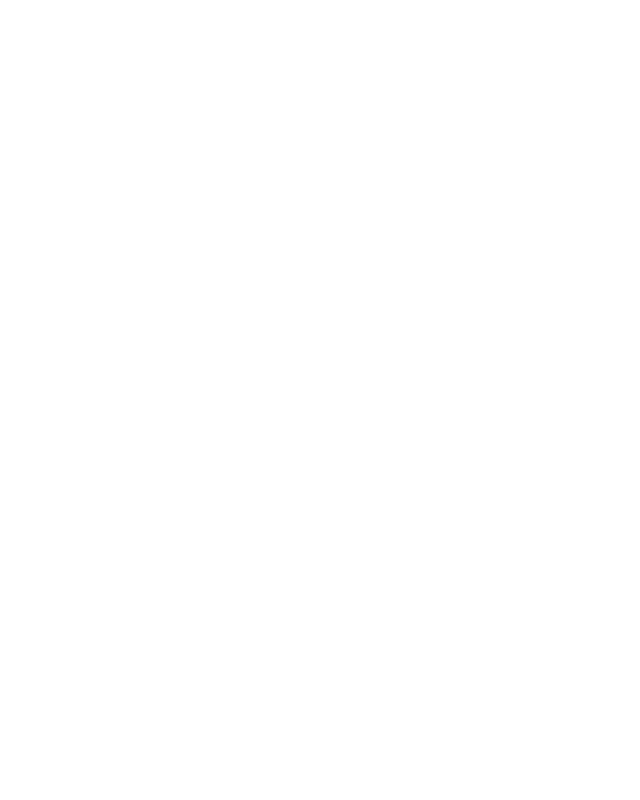
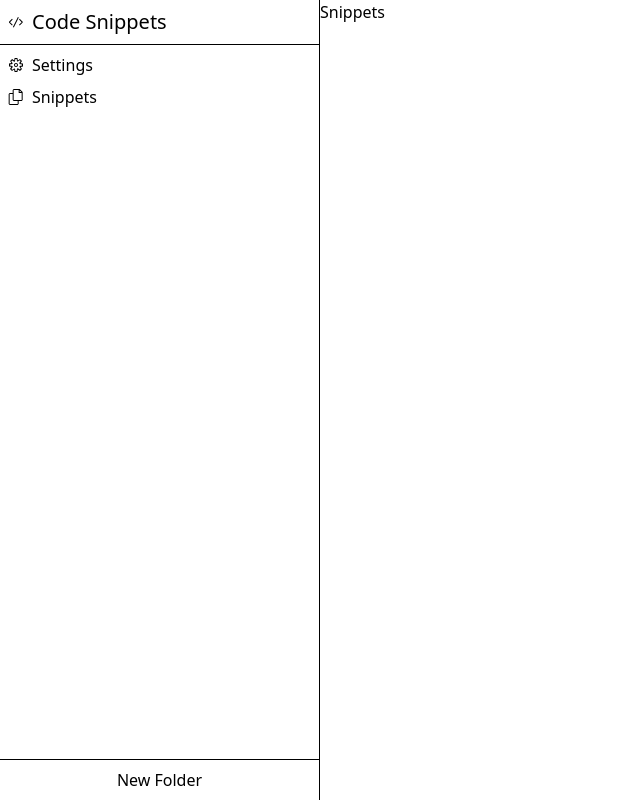
Before and after one commit to rarescovei5/VSC-Snippet-Extension, a React (Vite) app in the folder webview-ui/: page /folder/1 in a window 1280 px wide. Shown: the whole page, without its empty margins (0-640 px from the left). Built offline with nearby package versions, Linux system fonts and the light colour scheme.

Commit message:
Base layout, also changed outlet since I shouldn't actually consider the * wildcard, because that is only needed for nested routes to work

```diff
--- a/webview-ui/package.json
+++ b/webview-ui/package.json
@@ -15,6 +15,7 @@
     "axios": "^1.10.0",
     "react": "^19.1.0",
     "react-dom": "^19.1.0",
+    "react-icons": "^5.5.0",
     "tailwindcss": "^4.1.10"
   },
   "devDependencies": {
--- a/webview-ui/src/App.tsx
+++ b/webview-ui/src/App.tsx
@@ -1,5 +1,6 @@
 import { ContextRouter, Route, Routes } from './ContextRouter';
 import AppLayout from './pages/AppLayout';
+import FolderPage from './pages/FolderPage';
 import SettingsPage from './pages/SettingsPage';
 import SnippetsPage from './pages/SnippetsPage';
 
@@ -8,8 +9,9 @@ function App() {
     <ContextRouter>
       <Routes>
         <Route path="/*" element={<AppLayout />}>
-          <Route path="/" element={<SnippetsPage />}></Route>
-          <Route path="/settings" element={<SettingsPage />}></Route>
+          <Route path="" element={<SnippetsPage />} />
+          <Route path="/settings" element={<SettingsPage />} />
+          <Route path="/folder/:folderId" element={<FolderPage />} />
         </Route>
       </Routes>
     </ContextRouter>
--- a/webview-ui/src/ContextRouter/components/Outlet.tsx
+++ b/webview-ui/src/ContextRouter/components/Outlet.tsx
@@ -10,11 +10,10 @@ const Outlet = () => {
 
   if (!routeCtx?.children) return null;
 
-  console.log('Outlet Print: ', path);
-
-  const matchingRoute = React.Children.toArray(routeCtx.children).filter(
-    (child) => React.isValidElement<RouteProps>(child) && matchesPath(path, '/*' + child.props.path)
-  );
+  const matchingRoute = React.Children.toArray(routeCtx.children).filter((child) => {
+    if (!React.isValidElement<RouteProps>(child)) return false;
+    return matchesPath(path, routeCtx.pattern + child.props.path);
+  });
 
   return matchingRoute[0] ?? null;
 };
--- a/webview-ui/src/ContextRouter/components/Route.tsx
+++ b/webview-ui/src/ContextRouter/components/Route.tsx
@@ -3,6 +3,7 @@ import type { Path } from '../types';
 import { areChildrenRoute } from '../utilities/areChildrenValid';
 
 interface RouteContextType {
+  pattern: Path;
   children?: React.ReactElement<RouteProps> | React.ReactElement<RouteProps>[];
 }
 
@@ -15,7 +16,23 @@ export interface RouteProps {
 }
 
 const Route = (props: RouteProps) => {
-  const value = React.useMemo(() => ({ children: props.children }), [props.children]);
+  // Get parent Route
+  const parentCtx = React.useContext(RouteContext);
+  const parentPattern = parentCtx?.pattern ?? '';
+
+  // strip off any trailing "/*" from the route’s own path
+  const ownPathSansWildcard = props.path.replace(/\/\*$/, '');
+
+  // compute the static base from the parent (also stripping its trailing wildcard)
+  const basePattern = parentPattern === '*' ? '' : parentPattern.replace(/\/\*$/, '');
+
+  // join them and collapse any "//" into a single "/"
+  const fullPattern = `${basePattern}/${ownPathSansWildcard}`.replace(/\/\/+/g, '/');
+
+  const value = React.useMemo(
+    () => ({ children: props.children, pattern: fullPattern }),
+    [props.children, fullPattern]
+  );
 
   if (!areChildrenRoute(props.children)) return null;
 
--- a/webview-ui/src/index.css
+++ b/webview-ui/src/index.css
@@ -1 +1,7 @@
 @import 'tailwindcss';
+
+@layer base {
+  * {
+    box-sizing: border-box;
+  }
+}
--- a/webview-ui/src/pages/AppLayout.tsx
+++ b/webview-ui/src/pages/AppLayout.tsx
@@ -1,5 +1,36 @@
+import { VscCode, VscFiles, VscGear } from 'react-icons/vsc';
+import { Link, Outlet } from '../ContextRouter';
+import { useRouter } from '../ContextRouter/utilities/useRouter';
+
 const AppLayout = () => {
-  return <div></div>;
+  const { path } = useRouter();
+
+  return (
+    <div className="h-svh flex justify-between">
+      <aside className="flex flex-col h-full flex-1/4 border-r">
+        <div className="flex p-2 border-b gap-2 items-center text-xl font-medium">
+          <VscCode size={16} />
+          <h1>Code Snippets</h1>
+        </div>
+        <div className="flex-1 flex p-2 border-b gap-2 flex-col">
+          <Link to="/settings" className="flex gap-2 items-center cursor-pointer">
+            <VscGear size={16} />
+            Settings
+          </Link>
+          <Link to="/" className="flex gap-2 items-center cursor-pointer">
+            <VscFiles size={16} />
+            Snippets
+          </Link>
+        </div>
+        <div className="p-2">
+          <button className="w-full text-center cursor-pointer">New Folder</button>
+        </div>
+      </aside>
+      <main className="h-full flex-3/4">
+        <Outlet />
+      </main>
+    </div>
+  );
 };
 
 export default AppLayout;
--- /dev/null
+++ b/webview-ui/src/pages/FolderPage.tsx
@@ -0,0 +1,5 @@
+const FolderPage = () => {
+  return <div>Folders</div>;
+};
+
+export default FolderPage;
--- a/webview-ui/src/pages/SettingsPage.tsx
+++ b/webview-ui/src/pages/SettingsPage.tsx
@@ -1,5 +1,5 @@
 const SettingsPage = () => {
-  return <div></div>;
+  return <div>Settings</div>;
 };
 
 export default SettingsPage;
--- a/webview-ui/src/pages/SnippetsPage.tsx
+++ b/webview-ui/src/pages/SnippetsPage.tsx
@@ -1,5 +1,5 @@
 const SnippetsPage = () => {
-  return <div></div>;
+  return <div>Snippets</div>;
 };
 
 export default SnippetsPage;
```
Also changed, not shown: 1 other file (tests, documents, lock files or other folders).
